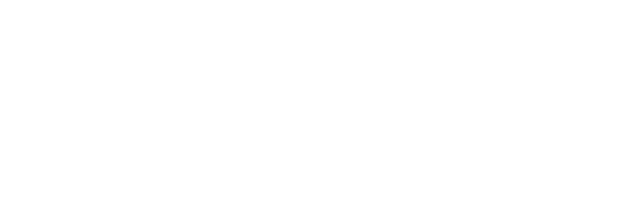
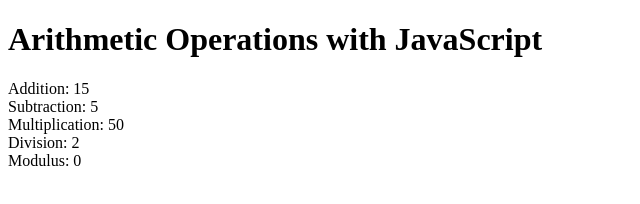
Before and after one commit to ashir-creator/ASHIR_SCIFOR, a plain HTML site: page DailyTask/Task8/opeartors.html in a window 1280 px wide. Shown: the whole page, without its empty margins (0-640 px from the left). Drawn offline with Linux system fonts and the light colour scheme.

Commit message:
Update opeartors.html

```diff
--- a/DailyTask/Task8/opeartors.html
+++ b/DailyTask/Task8/opeartors.html
@@ -1,21 +1,37 @@
+
 <!DOCTYPE html>
-<html lang="en">
+<html>
 <head>
-    <meta charset="UTF-8">
-    <meta name="viewport" content="width=device-width, initial-scale=1.0">
-    <title>operators</title>
+    <title>Arithmetic Operations</title>
 </head>
 <body>
+    <h1>Arithmetic Operations with JavaScript</h1>
     <script>
-        let a = 20;
-        let b = 5;
 
-        console.log(a+b);
-        console.log(a-b);
-        console.log(a*b);
-        console.log(a/b);
-        console.log(a%b);
+        var var1 = 10;
+        var var2 = 5;
 
+
+
+
+        var sum = var1 + var2;
+        document.write("Addition: " +sum);
+
+
+        var difference = var1 - var2;
+        document.write("<br>Subtraction: " +difference);
+
+
+        var product = var1 * var2;
+        document.write("<br>Multiplication: " +product);
+
+
+        var quotient = var1 / var2;
+       document.write("<br>Division: " +quotient);
+
+
+        var remainder = var1 % var2;
+        document.write("<br>Modulus: " +remainder);
     </script>
 </body>
 </html>
```
